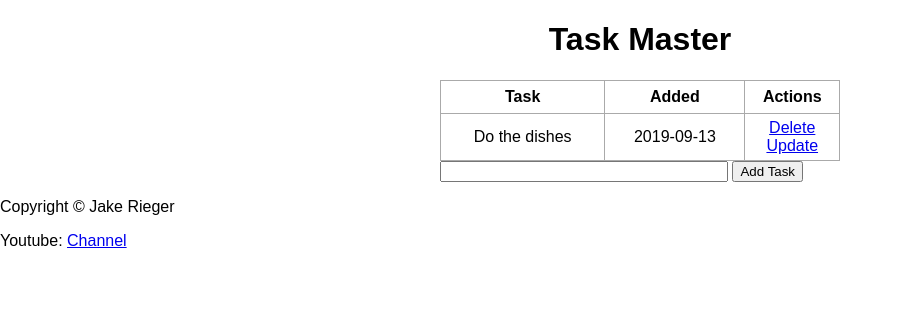
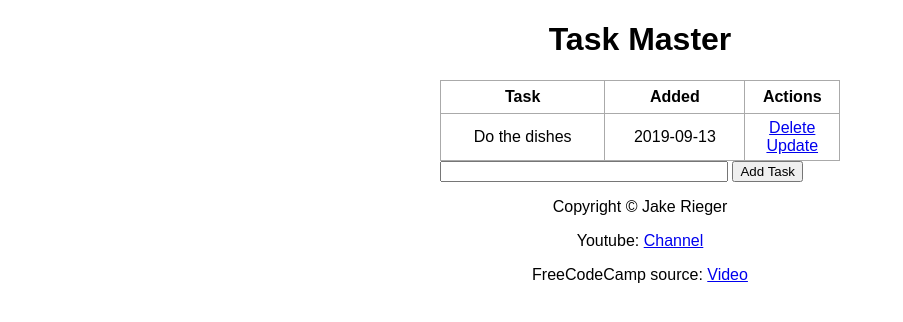
Before and after one commit to JChrisWolfe/flaskcrudapptutorial-jcw, a Flask app: page / in a window 1280 px wide. Shown: the top 322 px of the page, without its empty margins (0-903 px from the left). Run offline with Flask 2, Linux system fonts and the light colour scheme; data comes from the database, SQL or seed files in the repository.

Commit message:
Added Video sources as well.

```diff
--- a/templates/base.html
+++ b/templates/base.html
@@ -18,9 +18,10 @@
         <!-- This syntax is how we will insert our Flask code into the webpage.-->
         {% block body %}{% endblock %}
 
-        <footer>
+        <footer style="text-align: center">
             <p>Copyright &copy; Jake Rieger</p>
             <p>Youtube: <a href="https://www.youtube.com/channel/UC0np-tFaO8GPJuIKZhwnQxg">Channel</a></p>
+            <p>FreeCodeCamp source: <a href="https://youtu.be/Z1RJmh_OqeA">Video</a></p>
         </footer>
     </body>
 </html>
```
